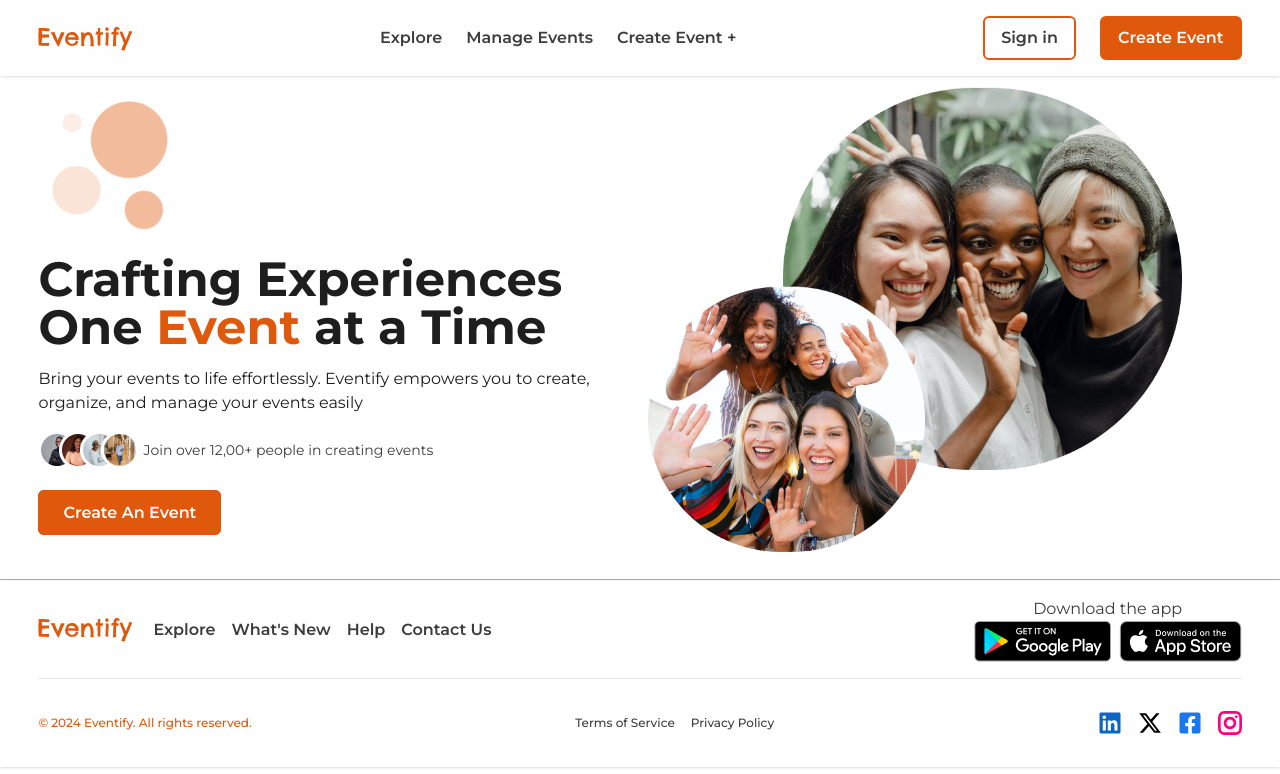
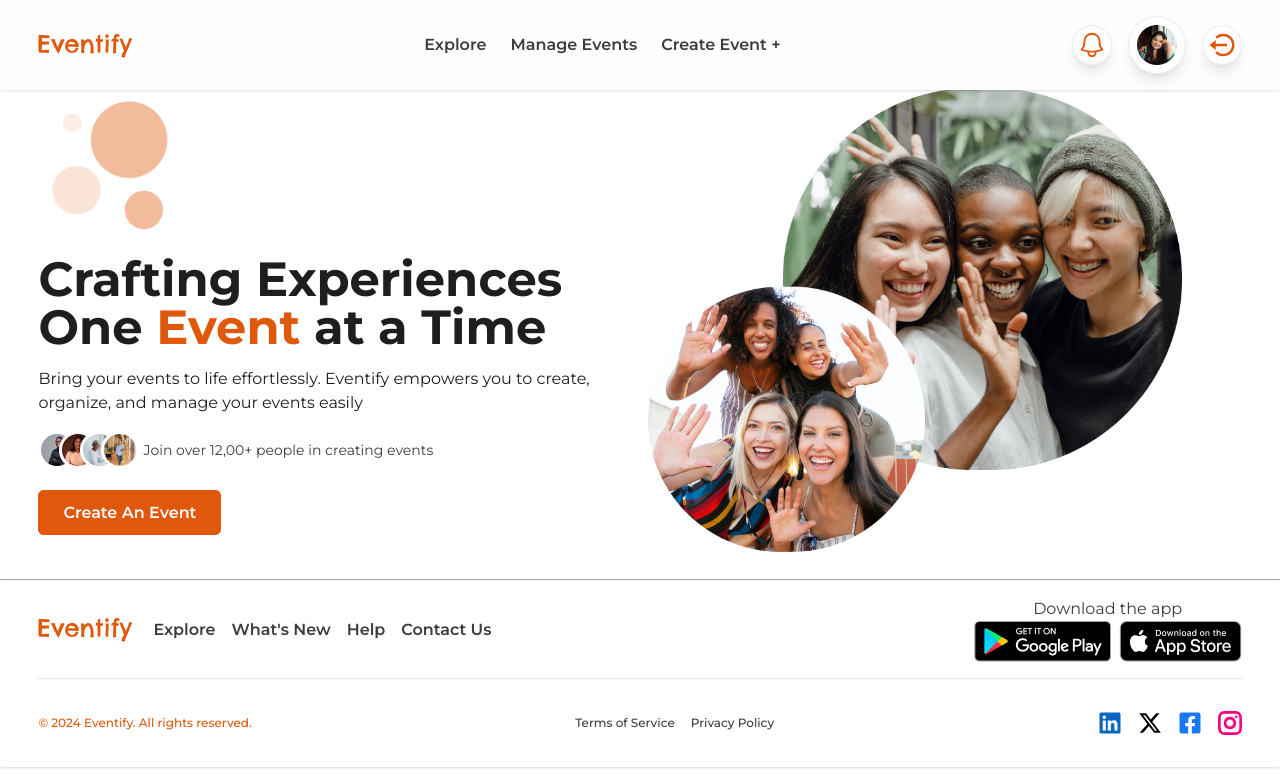
Before and after one commit to IamNaeto/eventify, a React (Vite) app in the folder frontend/: page / in a window 1280 px wide. Shown: the top 774 px of the page. Built offline with nearby package versions, Linux system fonts and the light colour scheme; sample sign-in values are in the browser's storage.

Commit message:
frontend/feat/implement logout and profile header tab

```diff
--- a/frontend/src/components/utiles/Header.jsx
+++ b/frontend/src/components/utiles/Header.jsx
@@ -1,12 +1,40 @@
 import { Link } from "react-router-dom";
 import Auths from "../modal/Auths";
-import { useState } from "react";
+import { useState, useEffect } from "react";
+import { HiOutlineBell } from "react-icons/hi2";
+import { BiLogOutCircle } from "react-icons/bi";
+import { useNavigate } from "react-router-dom";
+import { Toaster, toast } from "sonner";
+import { TbLoader2 } from "react-icons/tb";
 
 const Header = () => {
   const [modalIsOpen, setModalIsOpen] = useState(false);
+  const [isLoading, setIsLoading] = useState(false);
+  const [isAuthenticated, setIsAuthenticated] = useState(false);
+
+  const navigate = useNavigate();
+
+  useEffect(() => {
+    const token = localStorage.getItem("eventify_auth_token");
+    if (token) {
+      setIsAuthenticated(true);
+    }
+    setIsLoading(false);
+  }, []);
 
   const openModal = () => setModalIsOpen(true);
   const closeModal = () => setModalIsOpen(false);
+
+  const handleLogOut = () => {
+    setIsLoading(true);
+    setTimeout(() => {
+      localStorage.removeItem("eventify_auth_token");
+      setIsAuthenticated(false);
+      navigate("/");
+      toast.success("Logout successful");
+      setIsLoading(false);
+    }, 3000);
+  };
 
   return (
     <div className="w-full fixed z-30 bg-[#FEFEFE] flex items-center justify-between py-4 px-[3%] shadow text-[16px] text-[#3C3C3C] font-semibold">
@@ -15,23 +43,63 @@ const Header = () => {
       </Link>
 
       <div className="flex items-center justify-center gap-6">
-                <Link to={""} className="hover:text-[#E0580C] delay-150 transition-all">Explore</Link>
-                <Link to={"/manage/events"} className="hover:text-[#E0580C] delay-150 transition-all">Manage Events</Link>
-                <Link to={"/event/create"} className="hover:text-[#E0580C] delay-150 transition-all">Create Event +</Link>
+        <Link to={""} className="hover:text-[#E0580C] delay-150 transition-all">
+          Explore
+        </Link>
+        <Link
+          to={"/manage/events"}
+          className="hover:text-[#E0580C] delay-150 transition-all"
+        >
+          Manage Events
+        </Link>
+        <Link
+          to={"/event/create"}
+          className="hover:text-[#E0580C] delay-150 transition-all"
+        >
+          Create Event +
+        </Link>
       </div>
-
+      {!isAuthenticated ? (
         <div className="flex items-center justify-center gap-6">
           <button
             className="border-2 border-[#E0580C] bg-[#FEFEFE] hover:text-[#E0580C] hover:shadow-lg transition-all delay-150 py-2 px-4 rounded-md"
             onClick={openModal}
-                >Sign in</button>
-                <Link to={"/event/create"} className="border-2 border-[#E0580C] hover:border-[#9D3E08] bg-[#E0580C] hover:bg-[#9D3E08] transition-all delay-150 text-[#FEFEFE] py-2 px-4 rounded-md">Create Event</Link>
+          >
+            Sign in
+          </button>
+          <Link
+            to={"/event/create"}
+            className="border-2 border-[#E0580C] hover:border-[#9D3E08] bg-[#E0580C] hover:bg-[#9D3E08] transition-all delay-150 text-[#FEFEFE] py-2 px-4 rounded-md"
+          >
+            Create Event
+          </Link>
+        </div>
+      ) : (
+        <div className="flex items-center justify-center gap-4 text-[#E0580C] hover:text-[#9D3E08] delay-100 transition-all">
+          <div className="text-3xl shadow-lg p-1 rounded-full  border border-[#EBEBEB] cursor-pointer">
+            <HiOutlineBell />
           </div>
 
-             <Auths closeModal={closeModal} modalIsOpen={modalIsOpen}/>
+          <div className="p-2 rounded-full shadow-lg border border-[#EBEBEB] cursor-pointer">
+            <img src="/img/event-user.png" alt="user" />
+          </div>
 
+          <div
+            onClick={handleLogOut}
+            className="text-3xl shadow-lg p-1 rounded-full  border border-[#EBEBEB] cursor-pointer"
+          >
+            {isLoading ? (
+              <TbLoader2 className="animate-spin" />
+            ) : (
+              <BiLogOutCircle />
+            )}
+          </div>
+        </div>
+      )}
+
+      <Auths closeModal={closeModal} modalIsOpen={modalIsOpen} />
     </div>
   );
-}
+};
 
 export default Header;
```
Lines whose indentation alone changed are shown as unchanged.
